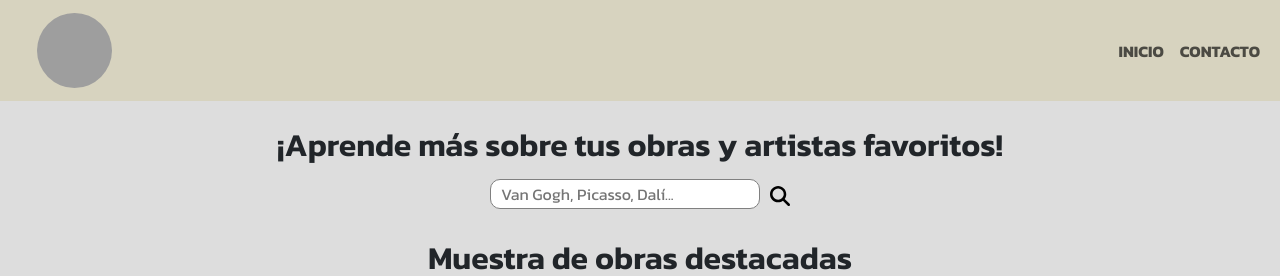
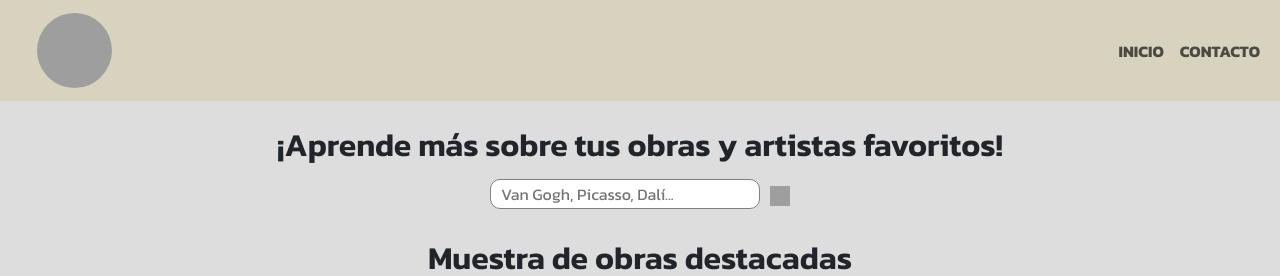
Before and after one commit to nvierass/Proyecto-FE, a React (Vite) app: page / in a window 1280 px wide. Shown: the top 276 px of the page. Built offline with nearby package versions, Linux system fonts and the light colour scheme; no server answers; grey boxes are pictures that could not be loaded.

Commit message:
Fix: Magnifying glass icon fixed

```diff
--- a/src/js/components/SearchBar.jsx
+++ b/src/js/components/SearchBar.jsx
@@ -27,7 +27,7 @@ export default function SearchBar({setSearchQuery}) {
             <div className = "search-bar__input-wrapper">
                 <input placeholder = "Van Gogh, Picasso, Dalí..." onChange={updateHandler}></input>
                 <button className = "search-bar__input-wrapper__button" type = "submit" onClick = {searchHandler}>
-                    <img className="search-icon" width = "10px" height = "10px" src = "./src/assets/icons/magnifying-glass-solid.svg"  alt="lupa"/>
+                    <img className="search-icon" width = "10px" height = "10px" src = "https://raw.githubusercontent.com/nvierass/Proyecto-FE/82db55c01786240316114d52c0b53720ab7cf4ac/src/assets/icons/magnifying-glass-solid.svg"  alt="Ícono de lupa"/>
                 </button>
             </div>
             <span className = "search-bar__error-label"> {informativeLabel}</span>
```
